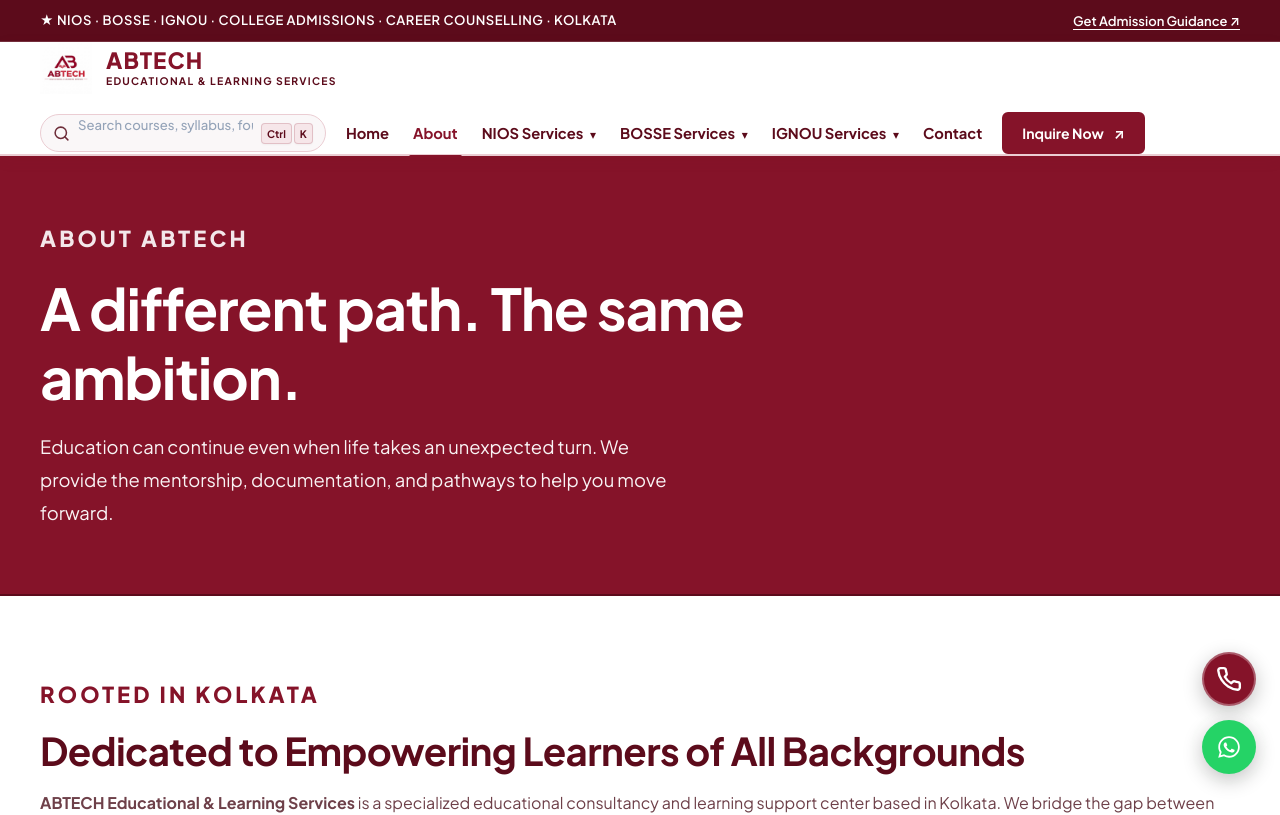
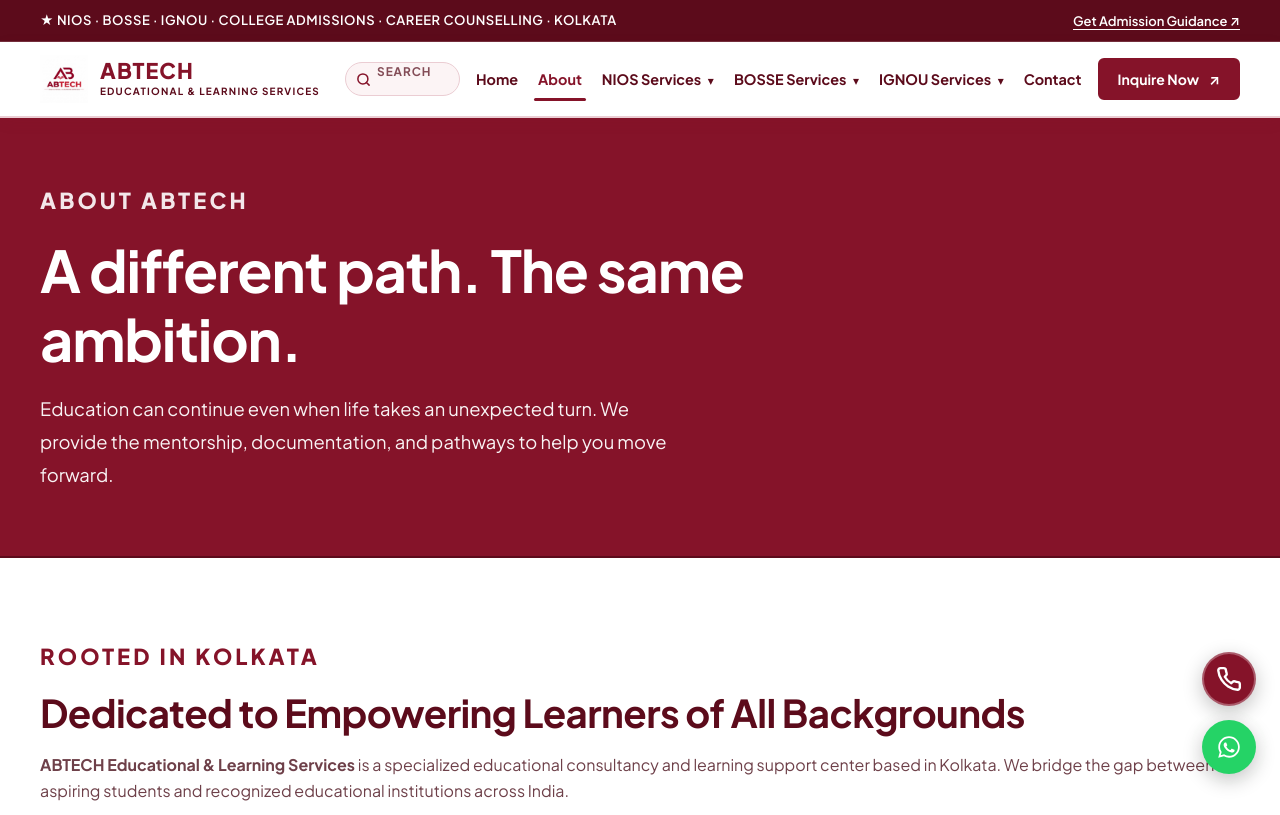
Before and after one commit to RishavLahiri10/ABtech_new, a React (Vite) app: page /about in a window 1280 px wide. Shown: the top 815 px of the page. Built offline with nearby package versions, Linux system fonts and the light colour scheme.

Commit message:
header updated

```diff
--- a/src/SearchBar.jsx
+++ b/src/SearchBar.jsx
@@ -928,12 +928,12 @@
       <div className={`search-input-box ${isOpen ? 'is-focused' : ''}`}>
         <span className="search-icon" aria-hidden="true">
           <svg
-            width="17"
-            height="17"
+            width="15"
+            height="15"
             viewBox="0 0 24 24"
             fill="none"
             stroke="currentColor"
-            strokeWidth="2.2"
+            strokeWidth="2.4"
             strokeLinecap="round"
             strokeLinejoin="round"
           >
@@ -946,7 +946,7 @@
           ref={inputRef}
           type="search"
           className="search-input"
-          placeholder="Search courses, syllabus, forms..."
+          placeholder="SEARCH"
           value={query}
           onChange={(e) => {
             setQuery(e.target.value);
@@ -961,7 +961,7 @@
           autoComplete="off"
         />
 
-        {query ? (
+        {query && (
           <button
             type="button"
             className="search-clear-btn"
@@ -973,10 +973,6 @@
           >
             ✕
           </button>
-        ) : (
-          <span className="search-shortcut-hint" aria-hidden="true" title="Quick shortcut">
-            <kbd>Ctrl</kbd> <kbd>K</kbd>
-          </span>
         )}
       </div>
 
--- a/src/components.jsx
+++ b/src/components.jsx
@@ -229,10 +229,10 @@
           'Accept': 'application/json',
         },
         body: JSON.stringify({
-          access_key: 'e6072117-2805-49ea-b544-8f319e50a0a4',
+          access_key: 'cc414274-b95e-4c25-8862-35a72a564591',
           subject: `New ${formName}: ${formData.name} (${formData.course})`,
           from_name: `ABTECH ${formName}`,
-          recipient: 'bizelevate.ez@gmail.com',
+          recipient: 'abtechlearning@gmail.com',
           form_name: formName,
           name: formData.name,
           email: formData.email,
--- a/src/pages/Contact.jsx
+++ b/src/pages/Contact.jsx
@@ -79,12 +79,12 @@
           'Accept': 'application/json',
         },
         body: JSON.stringify({
-          access_key: 'e6072117-2805-49ea-b544-8f319e50a0a4',
+          access_key: 'cc414274-b95e-4c25-8862-35a72a564591',
           subject: currentFormTitle === 'Contact Us'
             ? `New Contact Message: ${formData.name} (${formData.course})`
             : `New ${currentFormTitle}: ${formData.name} (${formData.course})`,
           from_name: `ABTECH ${currentFormTitle}`,
-          recipient: 'bizelevate.ez@gmail.com',
+          recipient: 'abtechlearning@gmail.com',
           form_name: currentFormTitle,
           name: formData.name,
           email: formData.email,
--- a/src/styles.css
+++ b/src/styles.css
@@ -224,23 +224,23 @@
 }
 
 .nav-wrap {
-  min-height: 84px;
+  min-height: 74px;
   display: flex;
   flex-wrap: wrap;
   align-items: center;
   justify-content: space-between;
-  gap: 18px;
+  gap: 14px;
 }
 
 .brand {
   display: inline-flex;
   align-items: center;
-  gap: 14px;
+  gap: 12px;
   text-decoration: none;
 }
 
 .brand-logo-img {
-  height: 52px;
+  height: 48px;
   width: auto;
   object-fit: contain;
 }
@@ -251,7 +251,7 @@
 }
 
 .brand-title {
-  font-size: 1.4rem;
+  font-size: 1.35rem;
   font-weight: 900;
   letter-spacing: 0.05em;
   color: var(--maroon);
@@ -259,7 +259,7 @@
 }
 
 .brand-subtitle {
-  font-size: 0.65rem;
+  font-size: 0.62rem;
   font-weight: 700;
   letter-spacing: 0.12em;
   color: var(--maroon-dark);
@@ -279,12 +279,12 @@
 nav {
   display: flex;
   align-items: center;
-  gap: 16px;
+  gap: 12px;
 }
 
 nav a {
-  padding: 8px 4px;
-  font-size: 0.92rem;
+  padding: 6px 4px;
+  font-size: 0.9rem;
   font-weight: 700;
   color: var(--maroon-dark);
   position: relative;
@@ -328,55 +328,60 @@
 .search-input-box {
   display: flex;
   align-items: center;
-  background: var(--off-white);
+  background: var(--maroon-subtle);
   border: 1.5px solid var(--maroon-border);
-  border-radius: 24px;
-  height: 38px;
-  padding: 0 12px;
-  gap: 8px;
-  transition: all 0.25s cubic-bezier(0.16, 1, 0.3, 1);
+  border-radius: 999px;
+  height: 34px;
+  padding: 0 10px;
+  gap: 6px;
+  transition: all 0.22s cubic-bezier(0.16, 1, 0.3, 1);
   box-sizing: border-box;
 }
 
 .search-input-box:hover {
-  border-color: var(--maroon-muted);
+  border-color: var(--maroon);
   background: var(--white);
 }
 
 .search-input-box.is-focused {
   background: var(--white);
   border-color: var(--maroon);
-  box-shadow: 0 0 0 3.5px rgba(133, 19, 41, 0.12), 0 4px 12px rgba(133, 19, 41, 0.08);
+  box-shadow: 0 0 0 3px rgba(133, 19, 41, 0.12), 0 3px 10px rgba(133, 19, 41, 0.08);
 }
 
 .search-icon {
   display: flex;
   align-items: center;
-  color: var(--maroon-muted);
+  color: var(--maroon);
   flex-shrink: 0;
   transition: color 0.2s;
 }
 
 .search-input-box.is-focused .search-icon {
-  color: var(--maroon);
+  color: var(--maroon-dark);
 }
 
 .search-input {
   border: none;
   outline: none;
   background: transparent;
-  font-size: 0.86rem;
-  font-weight: 500;
+  font-family: inherit;
+  font-size: 0.82rem;
+  font-weight: 600;
   color: var(--text-dark);
-  width: 175px;
+  width: 72px;
   padding: 0;
-  transition: width 0.28s cubic-bezier(0.16, 1, 0.3, 1);
+  letter-spacing: 0.03em;
+  transition: width 0.25s cubic-bezier(0.16, 1, 0.3, 1);
 }
 
 .search-input::placeholder {
-  color: #94a3b8;
-  font-size: 0.82rem;
-  font-weight: 500;
+  color: var(--maroon-muted);
+  font-size: 0.74rem;
+  font-weight: 700;
+  letter-spacing: 0.08em;
+  text-transform: uppercase;
+  opacity: 0.85;
 }
 
 .search-input::-webkit-search-cancel-button {
@@ -384,46 +389,34 @@
 }
 
 .search-input-box.is-focused .search-input {
-  width: 230px;
+  width: 160px;
 }
 
 .search-clear-btn {
-  background: none;
+  background: var(--maroon-tint);
   border: none;
-  padding: 2px 4px;
-  color: #94a3b8;
-  font-size: 0.85rem;
+  width: 18px;
+  height: 18px;
+  padding: 0;
+  color: var(--maroon);
+  font-size: 0.72rem;
+  font-weight: 800;
   cursor: pointer;
   border-radius: 50%;
   display: flex;
   align-items: center;
   justify-content: center;
   transition: all 0.15s;
+  flex-shrink: 0;
 }
 
 .search-clear-btn:hover {
-  color: var(--maroon);
-  background: var(--maroon-tint);
+  color: var(--white);
+  background: var(--maroon);
 }
 
 .search-shortcut-hint {
-  display: inline-flex;
-  align-items: center;
-  gap: 2px;
-  user-select: none;
-  pointer-events: none;
-}
-
-.search-shortcut-hint kbd {
-  background: var(--maroon-tint);
-  color: var(--maroon-dark);
-  font-size: 0.65rem;
-  font-weight: 700;
-  font-family: inherit;
-  padding: 1px 5px;
-  border-radius: 4px;
-  border: 1px solid rgba(133, 19, 41, 0.18);
-  box-shadow: 0 1px 2px rgba(0, 0, 0, 0.04);
+  display: none;
 }
 
 /* Results Popover */
@@ -438,7 +431,7 @@
   background: #ffffff;
   border: 1.5px solid var(--maroon-border);
   border-radius: var(--radius-md);
-  box-shadow: 0 20px 48px rgba(66, 6, 18, 0.18), 0 4px 16px rgba(0, 0, 0, 0.06);
+  box-shadow: 0 20px 48px rgba(66, 6, 18, 0.18), 0 4px 16px rgba(133, 19, 41, 0.08);
   z-index: 2000;
   padding: 8px 0;
   animation: searchPopIn 0.22s cubic-bezier(0.16, 1, 0.3, 1);
@@ -461,10 +454,10 @@
   width: 6px;
 }
 .search-results-popover::-webkit-scrollbar-track {
-  background: #faf7f8;
+  background: var(--off-white);
 }
 .search-results-popover::-webkit-scrollbar-thumb {
-  background: #d8b4bc;
+  background: var(--maroon-border);
   border-radius: 4px;
 }
 .search-results-popover::-webkit-scrollbar-thumb:hover {
@@ -535,7 +528,7 @@
 
 .search-hint-nav {
   font-size: 0.7rem;
-  color: #94a3b8;
+  color: var(--maroon-muted);
 }
 
 .search-category-group {
@@ -543,7 +536,7 @@
 }
 
 .search-category-group:not(:last-child) {
-  border-bottom: 1px solid #f8f1f3;
+  border-bottom: 1px solid var(--maroon-subtle);
   padding-bottom: 6px;
 }
 
@@ -646,8 +639,8 @@
 }
 
 .search-highlight {
-  background: #fef08a;
-  color: #713f12;
+  background: var(--maroon-tint);
+  color: var(--maroon-dark);
   font-weight: 800;
   padding: 0 2px;
   border-radius: 2px;
@@ -675,7 +668,7 @@
 .search-action-arrow {
   font-size: 1.15rem;
   font-weight: 700;
-  color: #94a3b8;
+  color: var(--maroon-border);
   transition: transform 0.15s ease, color 0.15s ease;
 }
 
@@ -789,10 +782,10 @@
   padding: 10px 18px !important;
   font-size: 0.88rem !important;
   font-weight: 600 !important;
-  color: #1e293b !important;
+  color: var(--text-dark) !important;
   text-decoration: none !important;
   border: none;
-  border-bottom: 1px solid #f8fafc;
+  border-bottom: 1px solid var(--maroon-subtle);
   background: transparent;
   text-align: left;
   cursor: pointer;
@@ -818,7 +811,7 @@
 
 .dropdown-item-arrow {
   font-size: 1.15rem;
-  color: #94a3b8;
+  color: var(--maroon-muted);
   font-weight: 700;
   margin-left: 8px;
   line-height: 1;
@@ -874,7 +867,7 @@
 .dropdown-submenu-item {
   padding: 10px 16px !important;
   font-size: 0.85rem !important;
-  border-bottom: 1px solid #f8fafc;
+  border-bottom: 1px solid var(--maroon-subtle);
 }
 
 @media (max-width: 900px) {
@@ -886,7 +879,7 @@
     transform: none;
     box-shadow: none;
     border: none;
-    background: #fdf6f7;
+    background: var(--maroon-subtle);
     padding-left: 14px;
   }
 }
```
